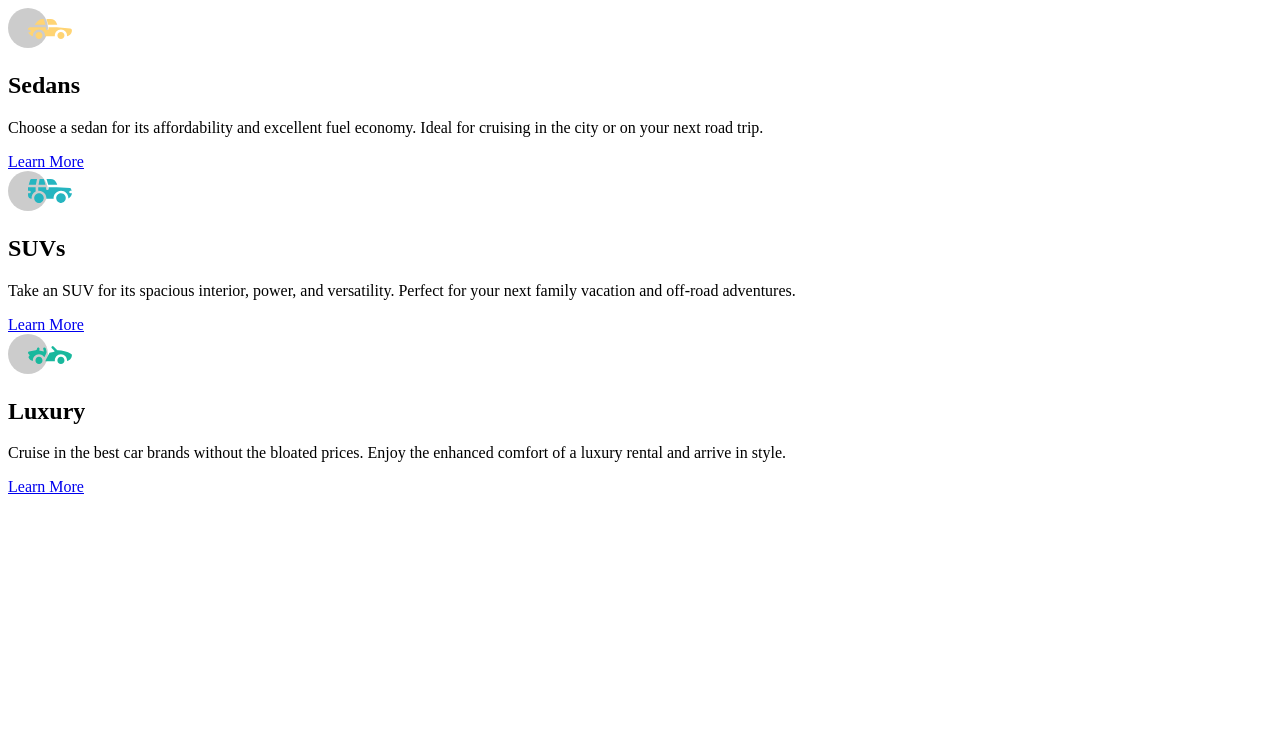
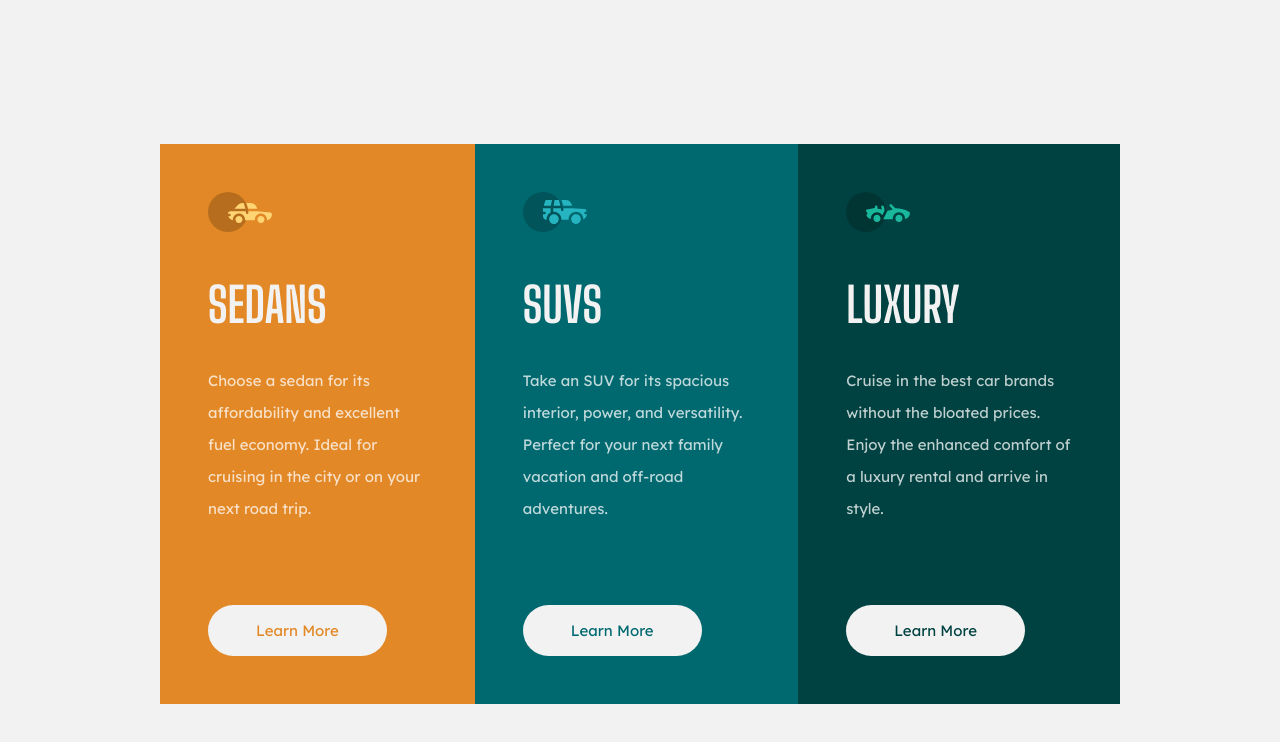
Before and after one commit to iwanharyatno/fm-3-preview-card, a plain HTML site: page index.html in a window 1280 px wide. Drawn offline with Linux system fonts and the light colour scheme.

Commit message:
Create the component

```diff
--- a/index.html
+++ b/index.html
@@ -5,11 +5,12 @@
   <meta name="viewport" content="width=device-width, initial-scale=1.0"> <!-- displays site properly based on user's device -->
   <link rel="icon" type="image/png" sizes="32x32" href="./images/favicon-32x32.png">
   <title>Frontend Mentor | 3-column preview card component</title>
+  <link rel="stylesheet" href="styles/style.css">
 </head>
 <body>
   <main>
     <div class="preview-container">
-      <div class="preview-card">
+      <div class="preview-card" id="sedans-card">
         <div class="preview-icon">
           <img src="images/icon-sedans.svg" alt="Sedans Icon">
         </div>
@@ -17,7 +18,7 @@
         <p class="preview-description">Choose a sedan for its affordability and excellent fuel economy. Ideal for cruising in the city or on your next road trip.</p>
         <a href="javascript:void(0)" class="btn-white">Learn More</a>
       </div>
-      <div class="preview-card">
+      <div class="preview-card" id="suvs-card">
         <div class="preview-icon">
           <img src="images/icon-suvs.svg" alt="SUVs Icon">
         </div>
@@ -25,7 +26,7 @@
         <p class="preview-description">Take an SUV for its spacious interior, power, and versatility. Perfect for your next family vacation and off-road adventures.</p>
         <a href="javascript:void(0)" class="btn-white">Learn More</a>
       </div>
-      <div class="preview-card">
+      <div class="preview-card" id="luxury-card">
         <div class="preview-icon">
           <img src="images/icon-luxury.svg" alt="Luxury Icon">
         </div>
--- /dev/null
+++ b/styles/style.css
@@ -0,0 +1,97 @@
+@import url('https://fonts.googleapis.com/css2?family=Lexend+Deca:wght@400&family=Big+Shoulders+Display:wght@700&display=swap');
+
+:root {
+  --color-bg-sedans: hsl(31, 77%, 52%);
+  --color-bg-suvs: hsl(184, 100%, 22%);
+  --color-bg-luxury: hsl(179, 100%, 13%);
+  --color-text: hsla(0, 0%, 100%, 0.75);
+  --color-light: hsl(0, 0%, 95%);
+}
+
+body {
+  font-family: 'Lexend Deca', sans-serif;
+  padding: 1.5rem;
+  margin: 0;
+  font-size: 15px;
+  background-color: var(--color-light);
+}
+
+main {
+  display: flex;
+  justify-content: center;
+  align-items: top;
+  max-width: 1440px;
+  height: 100vh;
+  margin: auto;
+}
+
+p {
+  line-height: 2rem;
+}
+
+.preview-container {
+  display: flex;
+  flex-direction: column;
+}
+
+.preview-card {
+  background-color: #aaa;
+  padding: 3rem;
+}
+
+.preview-title {
+  color: var(--color-light);
+  font-family: 'Big Shoulders Display';
+  text-transform: uppercase;
+  font-size: 3rem;
+  margin-bottom: 2rem;
+}
+
+.preview-description {
+  color: var(--color-text);
+  margin-bottom: 1.5rem;
+}
+
+.btn-white {
+  background-color: var(--color-light);
+  display: inline-block;
+  padding: 1rem 3rem;
+  border-radius: 2rem;
+  text-decoration: none;
+  color: #aaa;
+}
+
+#sedans-card {
+  background-color: var(--color-bg-sedans);
+}
+#sedans-card .btn-white {
+  color: var(--color-bg-sedans);
+}
+
+#suvs-card {
+  background-color: var(--color-bg-suvs);
+}
+#suvs-card .btn-white {
+  color: var(--color-bg-suvs);
+}
+
+#luxury-card {
+  background-color: var(--color-bg-luxury);
+}
+#luxury-card .btn-white {
+  color: var(--color-bg-luxury);
+}
+
+@media screen and (min-width: 768px) {
+  main {
+    align-items: center;
+  }
+  .preview-container {
+    flex-direction: row;
+    max-width: 60rem;
+    margin: auto;
+  }
+  .preview-description {
+    margin-bottom: 5rem;
+  }
+}
```
